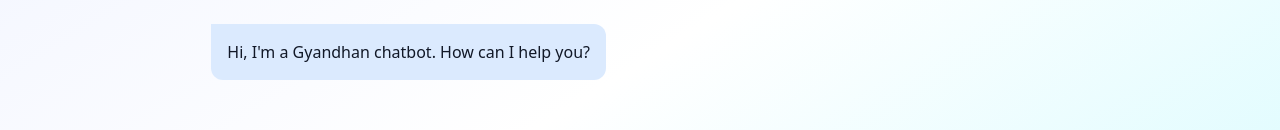
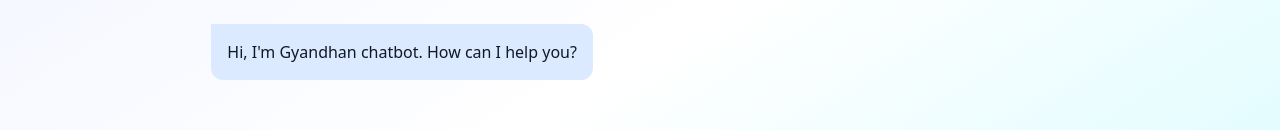
Before and after one commit to ravi1215/gyandhan_emi, a Next.js app: page / in a window 1280 px wide. Shown: the part 336-466 px from the top of the page. Built offline with nearby package versions, Linux system fonts and the light colour scheme.

Commit message:
minor ui fix

```diff
--- a/src/components/chatbot/chatSection.js
+++ b/src/components/chatbot/chatSection.js
@@ -15,7 +15,7 @@
     return (
         <section className="flex-2/3 overflow-auto scrollbar-none pr-2">
             <ChatBubble
-                message="Hi, I'm a Gyandhan chatbot. How can I help you?"
+                message="Hi, I'm Gyandhan chatbot. How can I help you?"
                 sent={false}
             />
             {chatHistory?.map((item, index) => (
--- a/src/components/chatbot/input.js
+++ b/src/components/chatbot/input.js
@@ -79,7 +79,7 @@
                 }}
                 disabled={loading}
             />
-            <div className="absolute inset-y-0 right-0 flex items-center pr-2 pointer-events-none z-30">
+            <div className="absolute inset-y-0 right-0 flex items-center pr-2">
                 <button
                     onClick={handleGenerate}
                     style={{
```
